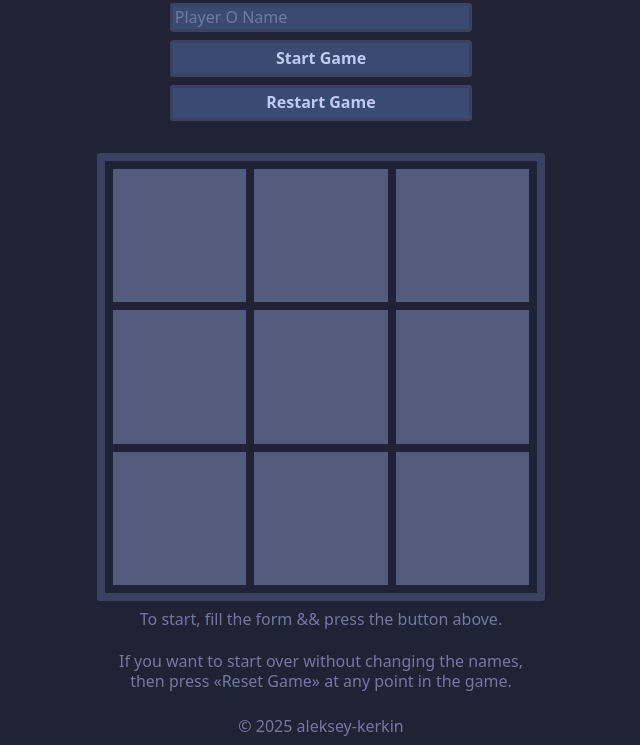
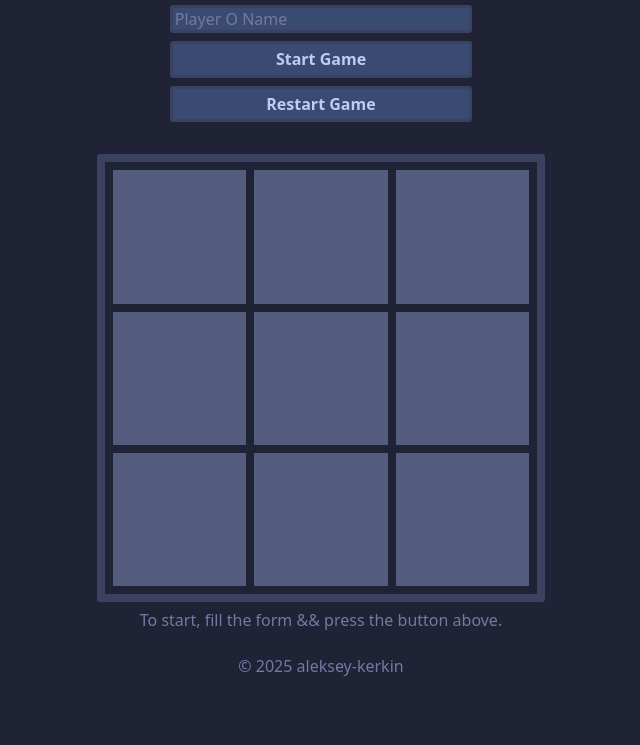
Before and after one commit to aleksey-kerkin/odin-tic-tac-toe, a plain HTML site: page index.html in a window 1280 px wide. Shown: the part 115-860 px from the top of the page, without its empty margins (319-959 px from the left). After the commit the page ends 800 px from the top, so only its background shows below. Drawn offline with Linux system fonts and the light colour scheme.

Commit message:
Remove excess text from page

```diff
--- a/index.html
+++ b/index.html
@@ -51,11 +51,6 @@
         aria-live="polite"
         aria-atomic="true">
         To start, fill the form && press the button above.
-        <br />
-        <br />
-        If you want to start over without changing the names,
-        <br />
-        then press &laquo;Reset Game&raquo; at any point in the game.
       </section>
     </main>
     <footer class="footer">
```
